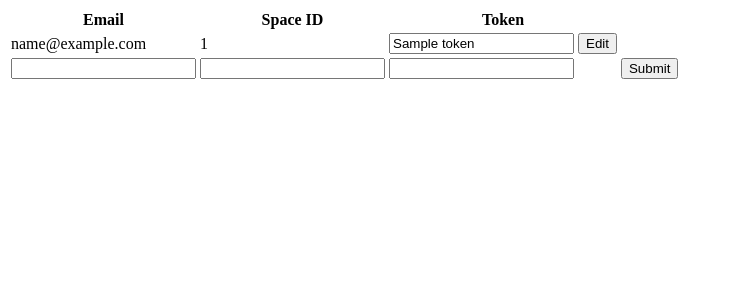
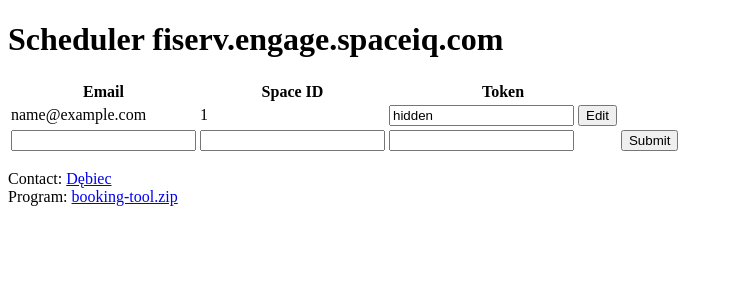
Before and after one commit to dgrynhagel/booking, a Flask app: template templates/index.html in a window 1280 px wide. Shown: the top 300 px of the page, without its empty margins (0-733 px from the left). Run offline with Flask 3, Linux system fonts and the light colour scheme; the template is opened without the code that fills it: most values are stand-ins (such as "Sample title", 1, 10 or a date in 2020).

Commit message:
new and more

```diff
--- a/main.py
+++ b/main.py
@@ -1,20 +1,29 @@
-from flask import Flask, render_template, request, jsonify
+from flask import Flask, render_template, request, jsonify, send_file
 import os
 import json
 import schedule
 import threading
 import time
-from subprocess import Popen
+import subprocess
 
+port = 7171
 app = Flask(__name__)
 
 DATA_DIR = "data"
-MAX_RECORDS = 20
+MAX_RECORDS = 5
 
 # Define the function to execute booking.py for each JSON file
 def execute_booking_script(email, refresh_token, space_id, data_path):
-    script_path = os.path.join(os.path.dirname(__file__), "booking.py")
-    Popen(["python", script_path, email, refresh_token, space_id, data_path])
+    script_path = os.path.join(os.path.dirname(__file__), "additional/booking.py")
+    process = subprocess.Popen(["python", script_path, email, refresh_token, space_id, data_path],
+                               stdout=subprocess.PIPE,
+                               stderr=subprocess.PIPE)
+
+    time.sleep(0.5)
+    stdout, stderr = process.communicate()
+    print("Output:", stdout.decode())
+    print("Errors:", stderr.decode())
+
 
 # Schedule the execution of booking.py for each JSON file once a day at 00:01
 def read_and_process_files():
@@ -34,15 +43,20 @@ def read_and_process_files():
 def schedule_file_reading_and_booking_process():
     schedule.every().day.at("00:01").do(read_and_process_files)
 
+
 # Run the scheduled jobs in a separate thread
 def run_scheduler():
+    schedule_file_reading_and_booking_process()
     while True:
         schedule.run_pending()
         time.sleep(1)
 
+
 # Start the scheduler in a separate thread
 scheduler_thread = threading.Thread(target=run_scheduler)
+scheduler_thread.daemon = True
 scheduler_thread.start()
+
 
 # Your Flask routes and functions below
 
@@ -61,6 +75,7 @@ def save_data(data):
         f.write(json.dumps(data))
     return jsonify({'message': 'Data saved successfully'})
 
+
 def update_data(data):
     email = data.get('email')
     space_id = data.get('space_id')
@@ -74,6 +89,7 @@ def update_data(data):
             f.write(json.dumps(data))
         return jsonify({'message': 'Data updated successfully'})
     return jsonify({'error': 'Record not found'}), 404
+
 
 @app.route('/')
 def index():
@@ -89,11 +105,13 @@ def index():
 
     return render_template('index.html', records=records)
 
+
 @app.route('/save', methods=['POST'])
 def save_record():
     if request.method == 'POST':
         data = request.get_json()
         return save_data(data)
+
 
 @app.route('/update', methods=['POST'])
 def update_record():
@@ -101,10 +119,11 @@ def update_record():
         data = request.get_json()
         return update_data(data)
 
+
 @app.route('/remove', methods=['POST'])
 def remove_record():
     if request.method == 'POST':
-        filename = request.form.get('filename')
+        filename = request.get_json().get('filename')
         filepath = os.path.join(DATA_DIR, filename)
         if os.path.exists(filepath):
             os.remove(filepath)
@@ -112,8 +131,20 @@ def remove_record():
         else:
             return jsonify({'error': 'Record not found'}), 404
 
+@app.route('/source')
+def download_source():
+    try:
+        return send_file('additional/source.zip', as_attachment=True)
+    except Exception as e:
+        return str(e)
 
-
+@app.route('/program')
+def download_program():
+    try:
+        return send_file('additional/booking-tool.zip', as_attachment=True)
+    except Exception as e:
+        return str(e)
 
 if __name__ == "__main__":
-    app.run(debug=True)
+    from waitress import serve
+    serve(app, host="0.0.0.0", port=port)
--- a/templates/index.html
+++ b/templates/index.html
@@ -6,6 +6,7 @@
     <title>Index</title>
 </head>
 <body>
+<h1>Scheduler fiserv.engage.spaceiq.com</h1>
 <table>
     <thead>
     <tr>
@@ -22,29 +23,41 @@
             <td>{{ record.email }}</td>
             <td>{{ record.space_id }}</td>
             <td>
-                    <input type="text" name="token" value="{{ record.token }}" id="token{{ loop.index }}">
-                    <button type="button" onclick="updateToken('{{ record.email }}', '{{ record.space_id }}', document.getElementById('token{{ loop.index }}').value)">Edit</button>
+                <input type="text" name="token" value="hidden" id="token{{ loop.index }}">
+                <button type="button"
+                        onclick="updateToken('{{ record.email }}', '{{ record.space_id }}', document.getElementById('token{{ loop.index }}').value)">
+                    Edit
+                </button>
             </td>
             <td id="removeButton{{ loop.index }}" style="display:none;">
-                    <button type="button" onclick="removeRecord('{{ record.email }}', '{{ record.space_id }}')">Remove</button>
+                <button type="button" onclick="removeRecord('{{ record.email }}', '{{ record.space_id }}')">Remove
+                </button>
             </td>
         </tr>
     {% endfor %}
     <!-- Last row for adding new record -->
-            <tr>
+    <tr class="submit-form">
         <td><input type="text" name="email"></td>
         <td><input type="text" name="space_id"></td>
         <td><input type="text" name="token"></td>
-                <td><button type="button" onclick="submitForm()">Submit</button></td>
+        <td>
+            <button type="button" onclick="submitForm()">Submit</button>
+        </td>
     </tr>
     </tbody>
 </table>
 
+<p>
+    <span>Contact: <a href="mailto:marcin.debiec@fiserv.com">Dębiec</a> </span>
+    <br>
+    <span>Program: <a href="/program">booking-tool.zip</a> </span>
+</p>
+
 <script>
     function submitForm() {
-            var email = document.querySelector("input[name='email']").value;
-            var space_id = document.querySelector("input[name='space_id']").value;
-            var token = document.querySelector("input[name='token']").value;
+        var email = document.querySelector(".submit-form input[name='email']").value;
+        var space_id = document.querySelector(".submit-form input[name='space_id']").value;
+        var token = document.querySelector(".submit-form input[name='token']").value;
 
         var data = {
             email: email,
```
Also changed, not shown: additional/booking.py (renamed from booking.py, +13 -2 lines), 3 other files. Lines whose indentation alone changed are shown as unchanged.
